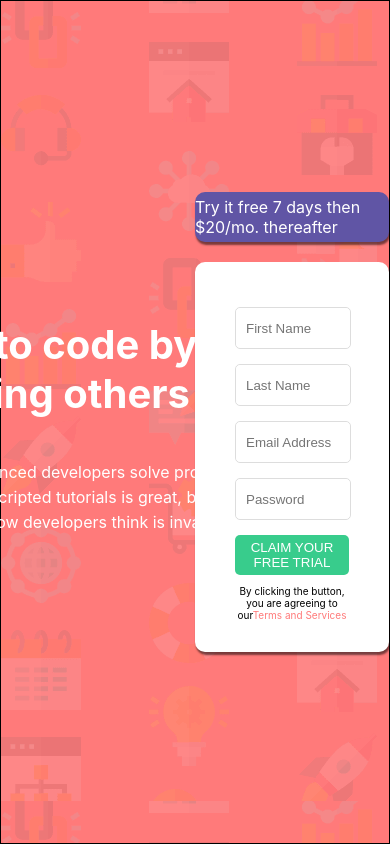
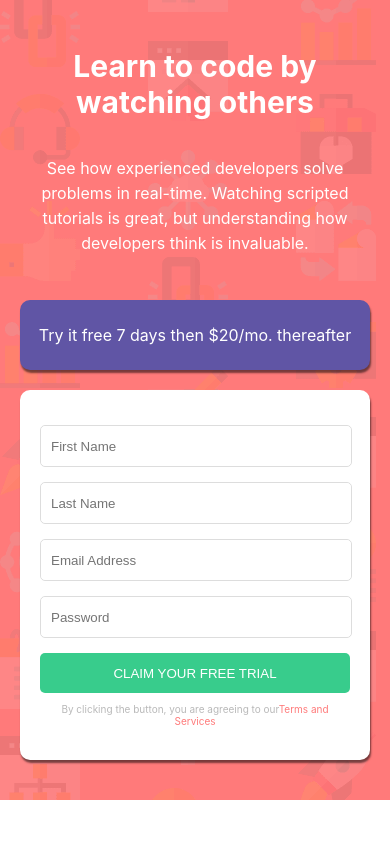
Before and after one commit to ElvaTecnologies/Elva_React-SCSS-training2_Josiah, a React (Create React App) app: page / in a window 390 px wide. Built offline with nearby package versions, Linux system fonts and the light colour scheme.

Commit message:
mobile responsiveness

```diff
--- a/src/App.scss
+++ b/src/App.scss
@@ -1,13 +1,13 @@
 .App {
   margin: 0;
   box-sizing: border-box;
-  border: solid 1px;
+  // border: solid 1px;
   background-color: hsl(0, 100%, 74%);
   height: 100vh;
   background-image: url("./assets/image/bg-intro-desktop.png");
 
   // .flexbox {
-  border: solid 1px;
+  // border: solid 1px;
   display: flex;
   .text-div {
     width: 50%;
@@ -18,10 +18,10 @@
     color: #fff;
     h1 {
       font-size: 40px;
-      width: 450px;
+      max-width: 450px;
     }
     p {
-      width: 450px;
+      max-width: 450px;
       line-height: 25px;
       font-size: 16px;
     }
@@ -37,10 +37,11 @@
     .top-card {
       background-color: hsl(248, 32%, 49%);
       color: #fff;
-      height: 50px;
+      height: 70px;
       width: 100%;
       display: flex;
       justify-content: center;
+      text-align: center;
       align-items: center;
       border-radius: 10px;
       margin-bottom: 20px;
@@ -94,6 +95,7 @@
         width: 100%;
         display: inline-block;
         text-align: center;
+        color: rgb(185, 185, 185);
         a {
           color: hsl(0, 100%, 74%);
           text-decoration: none;
@@ -102,4 +104,43 @@
     }
   }
   // }
+
+  @media (max-width: 768px) {
+    flex-wrap: wrap;
+    height: 100%;
+    .form-div {
+      padding-bottom: 40px;
+    }
+    .text-div {
+      height: 300px;
+
+      text-align: center;
+      h1 {
+        font-size: 35px;
+      }
+      p {
+        font-size: 15px;
+      }
+    }
+    .text-div,
+    .form-div {
+      width: 100%;
+    }
+    @media (max-width: 425px) {
+      padding: 0 20px;
+      .text-div {
+        h1 {
+          font-size: 30px;
+        }
+        p {
+          font-size: 16px;
+        }
+      }
+      .form-div {
+        .form-card {
+          padding: 20px;
+        }
+      }
+    }
+  }
 }
```
